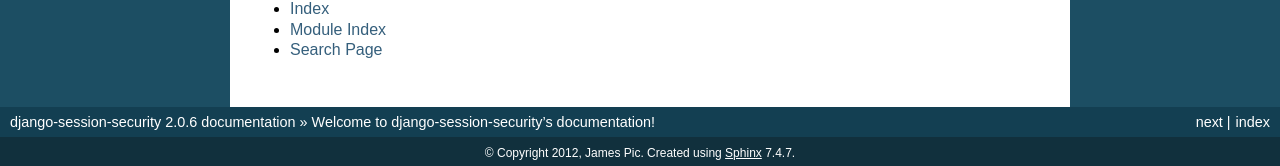
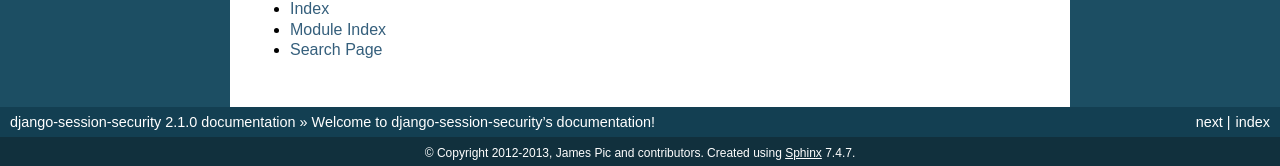
Before and after one commit to yourlabs/django-session-security, a Sphinx documentation site: the page built from docs/source/index.rst, in a window 1280 px wide and 900 px high, scrolled down 886 px. Shown: the part 731-897 px from the top of the window. Built offline with Sphinx 7.4.7, drawn with Linux system fonts in a browser that asks for light colours; some of the changed text lies outside the part shown.

Commit message:
[ci skip] Version bump 2.1.0

```diff
--- a/docs/source/conf.py
+++ b/docs/source/conf.py
@@ -61,16 +61,16 @@ master_doc = 'index'
 
 # General information about the project.
 project = u'django-session-security'
-copyright = u'2012, James Pic'
+copyright = u'2012-2013, James Pic and contributors'
 
 # The version info for the project you're documenting, acts as replacement for
 # |version| and |release|, also used in various other places throughout the
 # built documents.
 #
 # The short X.Y version.
-version = '2.0'
+version = '2.1'
 # The full version, including alpha/beta/rc tags.
-release = '2.0.6'
+release = '2.1.0'
 
 # The language for content autogenerated by Sphinx. Refer to documentation
 # for a list of supported languages.
--- a/setup.py
+++ b/setup.py
@@ -57,7 +57,7 @@ else:
 
 setup(
     name='django-session-security',
-    version='2.0.6',
+    version='2.1.0',
     description='Let the user secure his session for usage in public computers',
     author='James Pic',
     author_email='jamespic@gmail.com',
@@ -81,6 +81,7 @@ setup(
         'Operating System :: OS Independent',
         'Programming Language :: Python',
         'Programming Language :: Python :: 2',
+        'Programming Language :: Python :: 3',
         'Topic :: Internet :: WWW/HTTP',
         'Topic :: Software Development :: Libraries :: Python Modules',
     ]
```
Also changed, not shown: 1 other file.
